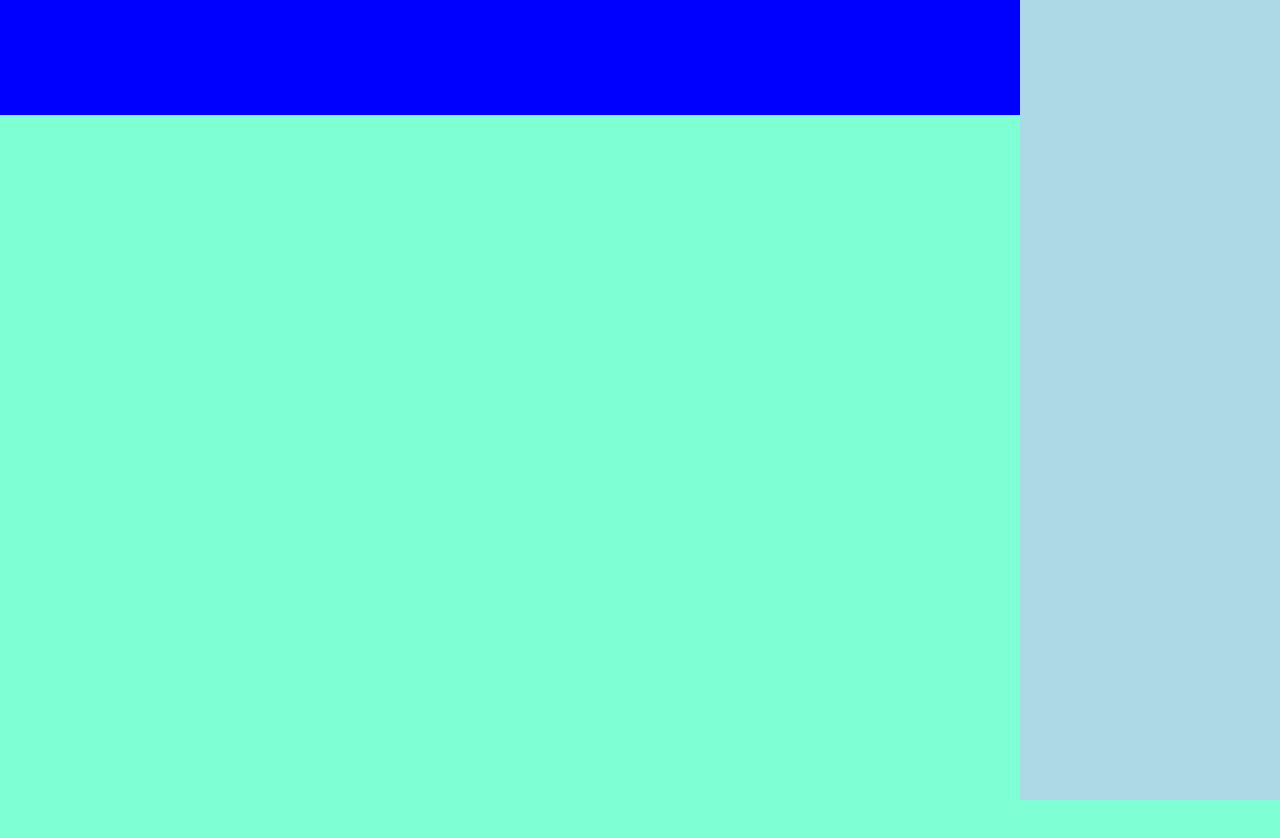
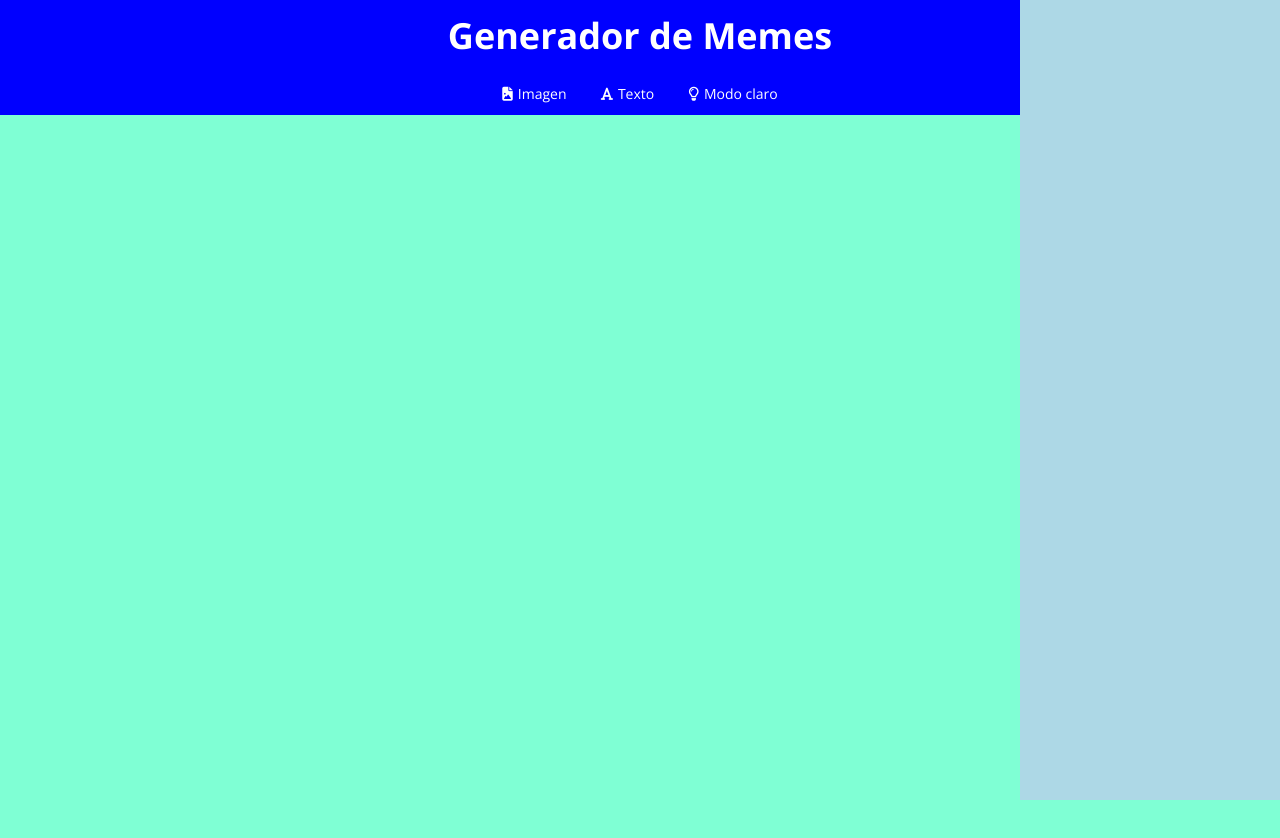
Before and after one commit to catasha27/Meme-Generator, a plain HTML site: page index.html in a window 1280 px wide. Drawn offline with nearby package versions, Linux system fonts and the light colour scheme.

Commit message:
adding header layout

```diff
--- a/css/styles.css
+++ b/css/styles.css
@@ -1,4 +1,6 @@
 * {
+    font-family: 'Open Sans', sans-serif;
+    color: #ffffff;
     margin: 0;
     padding: 0;
     box-sizing: border-box;
@@ -7,6 +9,31 @@
 header {
     background-color: blue;
     height: 115px;
+    display: flex;
+    flex-direction: column;
+    align-items: center;
+    justify-content: space-around;
+}
+
+h1 {
+    font-size: 36px;
+    font-weight: 600;
+}
+
+button {
+    background-color: transparent;
+    border: none;
+    cursor: pointer;
+    font-size: 14px;
+    font-weight: 400;
+}
+
+#btn-text-menu {
+    margin: 0 30px;
+}
+
+i {
+    margin-right: 5px;
 }
 
 main {
@@ -30,3 +57,6 @@ aside {
 .hidden {
     display: none;
 }
+
+body {font-family: comic sans
+}
--- a/index.html
+++ b/index.html
@@ -4,12 +4,31 @@
     <meta charset="UTF-8">
     <meta http-equiv="X-UA-Compatible" content="IE=edge">
     <meta name="viewport" content="width=device-width, initial-scale=1.0">
+    <link rel="preconnect" href="https://fonts.googleapis.com">
+    <link rel="preconnect" href="https://fonts.gstatic.com" crossorigin>
+    <link href="https://fonts.googleapis.com/css2?family=Open+Sans:wght@400;700;800&display=swap" rel="stylesheet">
+    <link rel="stylesheet" href="https://cdnjs.cloudflare.com/ajax/libs/font-awesome/6.2.1/css/all.min.css">
     <link rel="stylesheet" href="css/styles.css">
     <title>Generador de Memes</title>
 </head>
 <body>
     <!-- HEADER SECTION -->
     <header>
+        <h1>Generador de Memes</h1>
+        <nav>
+            <button id="btn-image-menu">
+                <i class="fas fa-file-image"></i>Imagen
+            </button>
+            <button id="btn-text-menu">
+                <i class="fas fa-font"></i>Texto
+            </button>
+            <button id="btn-light-mode">
+                <i class="far fa-lightbulb"></i>Modo claro
+            </button>
+            <button id="btn-dark-mode" class="hidden">
+                <i class="far fa-lightbulb hidden"></i>Modo oscuro
+            </button>
+        </nav>
     </header>
 
     <!-- MAIN SECTION -->
```
